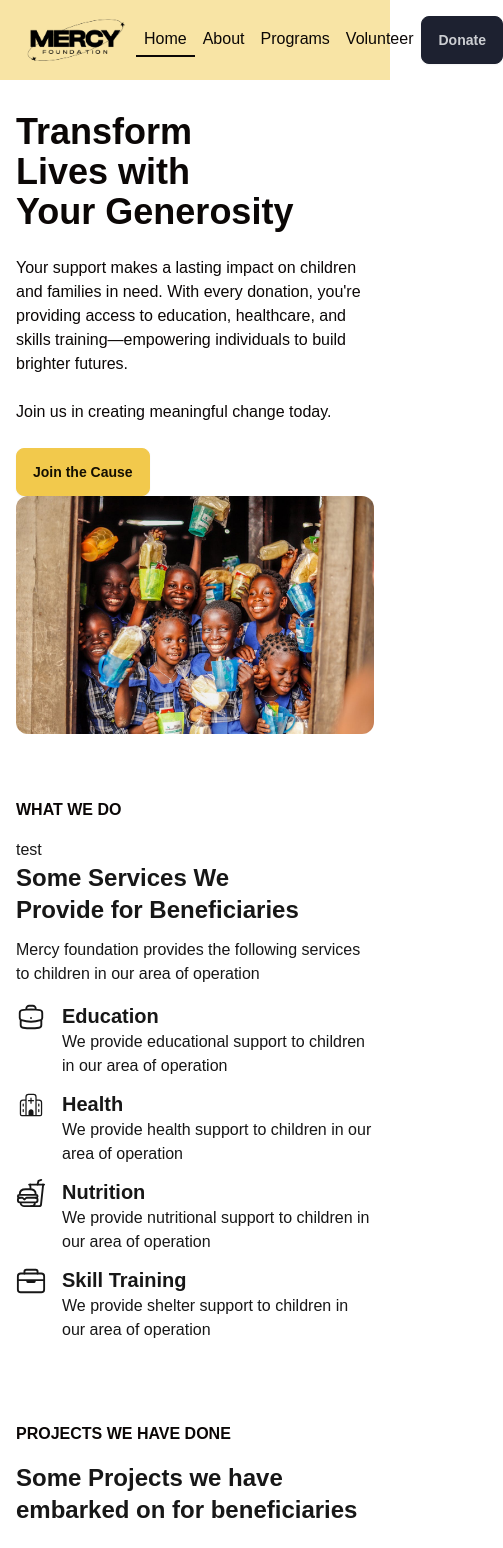
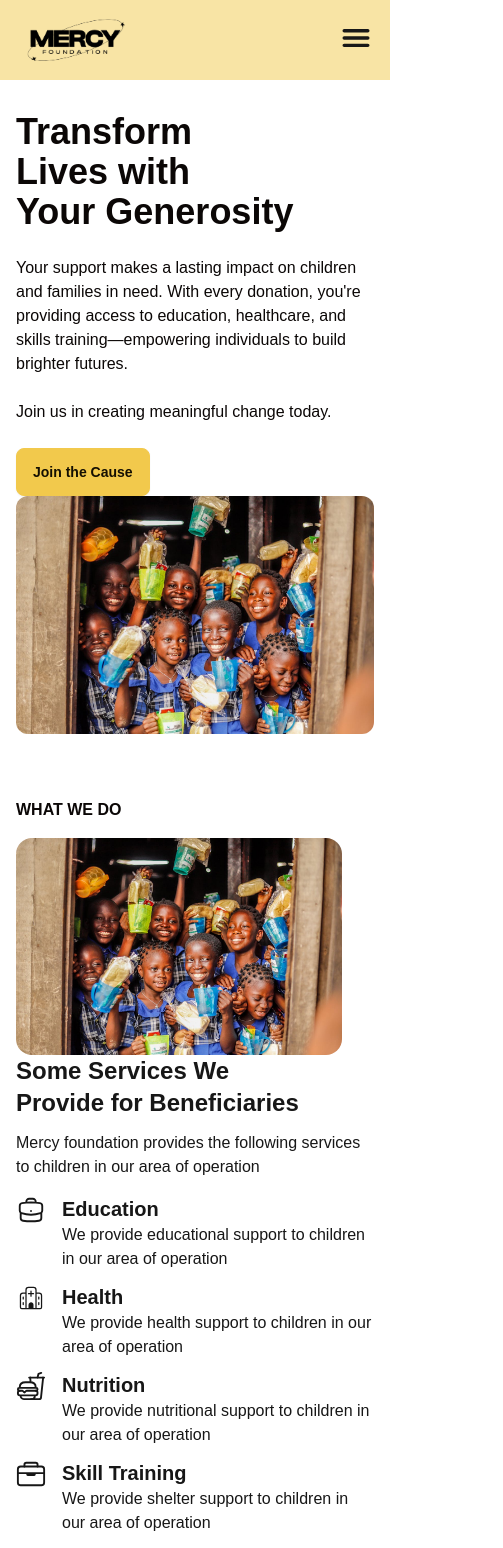
Before and after one commit to uniquetheo/mercyfoundation, a Next.js app: page / in a window 390 px wide. Shown: the top 1548 px of the page, 503 px wide, since content can reach past the window. Built offline with nearby package versions, Linux system fonts and the light colour scheme.

Commit message:
navigation responsiveness

```diff
--- a/components/NavBar.jsx
+++ b/components/NavBar.jsx
@@ -18,7 +18,7 @@ const NavBar = () => {
           </div>
         </Link>
         <NavMenu />
-        <button className="btn btn-secondary">Donate</button>
+        <button className="btn btn-secondary hidden md:block">Donate</button>
       </div>
     </section>
   );
--- a/components/NavMenu.jsx
+++ b/components/NavMenu.jsx
@@ -3,11 +3,42 @@
 import { navLinks } from "@/data/dummy";
 import Link from "next/link";
 import { usePathname } from "next/navigation";
+import { useState } from "react";
+import { IoClose, IoMenu } from "react-icons/io5";
 
 const NavMenu = () => {
+  const [menuOpen, setMenuOpen] = useState(false);
   const pathname = usePathname();
   return (
-    <div className="flex w-[400px] justify-between">
+    <div className="relative h-full ">
+      <div className="absolute md:hidden transition-all text-4xl right-0 top-[20px] ">
+        {menuOpen ? (
+          <IoClose onClick={() => setMenuOpen(false)} />
+        ) : (
+          <IoMenu onClick={() => setMenuOpen(true)} />
+        )}
+      </div>
+      <div>
+        {menuOpen && (
+          <div className="absolute top-[80px] right-0 shadow bg-secondary-yellow rounded-2xl p-8 md:hidden transition-all flex flex-col gap-2">
+            {navLinks.map((link, index) => (
+              <Link
+                key={index}
+                href={link.path}
+                onClick={() => setMenuOpen(false)}
+                className={`px-2 py-1 text-custom-black text-center ${
+                  pathname === link.path
+                    ? "border-b-2 border-b-custom-black"
+                    : ""
+                }`}
+              >
+                {link.title}
+              </Link>
+            ))}
+          </div>
+        )}
+      </div>
+      <div className="hidden md:w-[400px] md:flex justify-between items-center pt-[20px]">
         {navLinks.map((link, index) => (
           <Link
             key={index}
@@ -20,6 +51,7 @@ const NavMenu = () => {
           </Link>
         ))}
       </div>
+    </div>
   );
 };
 
--- a/components/Services.jsx
+++ b/components/Services.jsx
@@ -1,4 +1,5 @@
 import { services } from "@/data/dummy";
+import Image from "next/image";
 // import myCarousel from "./myCarousel";
 
 const Services = () => {
@@ -7,7 +8,15 @@ const Services = () => {
       <div className="container mx-auto px-4 sm:px-0 py-8">
         <h2 className="section-header mb-4">What we do</h2>
         <div className="grid md:grid-cols-2">
-          <div className="carousel">test</div>
+          <div className="carousel pr-8">
+            <Image
+              src="/images/children-with-bread.jpg"
+              alt="carousel"
+              width={1280}
+              height={852}
+              className="rounded-2xl overflow-hidden"
+            />
+          </div>
           <div className="text flex flex-col">
             <div className="head">
               <h3 className="text-2xl md:text-4xl font-bold mb-3 text-balance">
```
Lines whose indentation alone changed are shown as unchanged.
